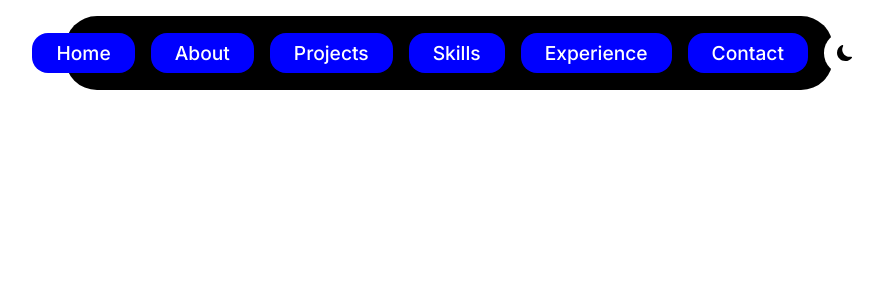
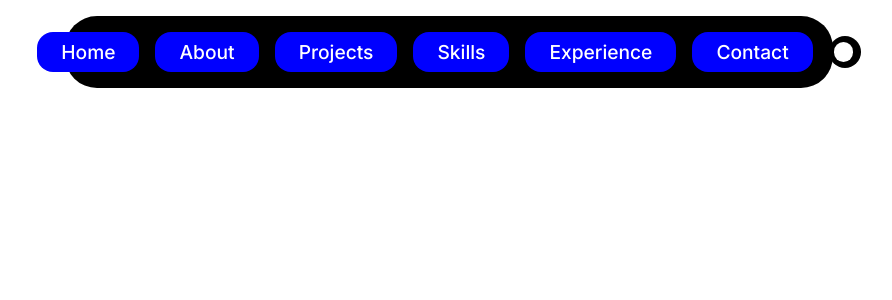
Before and after one commit to alphadev97/Alpha97---Personel-Portfolio, a Next.js app: page / in a window 1280 px wide. Shown: the top 300 px of the page, without its empty margins (191-1083 px from the left). Built offline with nearby package versions, Linux system fonts and the light colour scheme.

Commit message:
ThemeToggle

```diff
--- a/src/components/ThemeToggle/ThemeToggle.tsx
+++ b/src/components/ThemeToggle/ThemeToggle.tsx
@@ -1,11 +1,13 @@
 import React from "react";
 import styles from "./themeToggle.module.css";
-import { BsFillMoonFill } from "react-icons/bs";
+import { BsFillMoonFill, BsSunFill } from "react-icons/bs";
 
 const ThemeToggle = () => {
   return (
-    <div className={styles.theme}>
+    <div className={styles.container}>
       <BsFillMoonFill />
+      <div className={styles.ball}></div>
+      <BsSunFill />
     </div>
   );
 };
--- a/src/components/ThemeToggle/themeToggle.module.css
+++ b/src/components/ThemeToggle/themeToggle.module.css
@@ -1,9 +1,29 @@
-.theme {
+/* .theme {
   background-color: white;
   display: flex;
   justify-content: center;
   align-items: center;
   padding: 0.8rem;
+  border-radius: 2rem;
+  cursor: pointer;
+} */
+
+.container {
+  width: 4rem;
+  height: 2rem;
+  border-radius: 2rem;
+  display: flex;
+  align-items: center;
+  justify-content: space-around;
+  background-color: black;
+  position: relative;
+}
+
+.ball {
+  width: 1.2rem;
+  height: 1.2rem;
   border-radius: 50%;
-  cursor: pointer;
+  background-color: white;
+  position: absolute;
+  left: 5px;
 }
```
